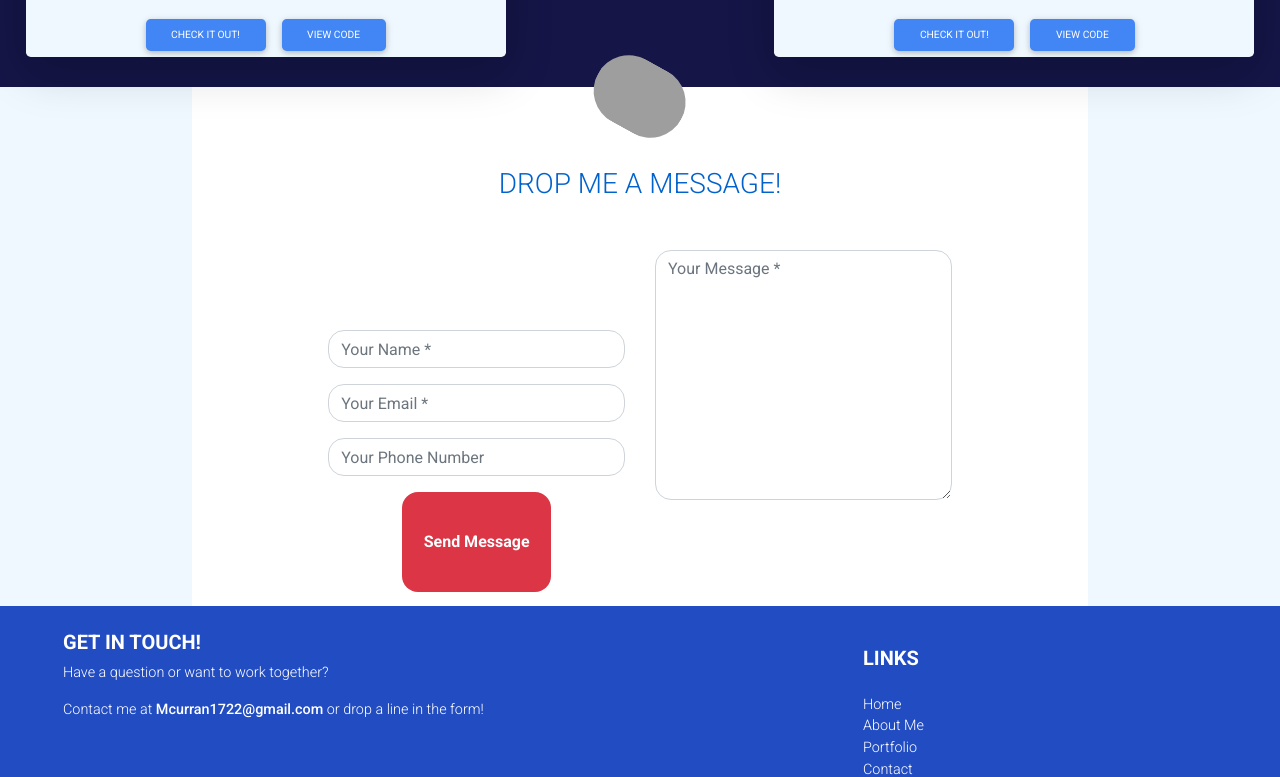
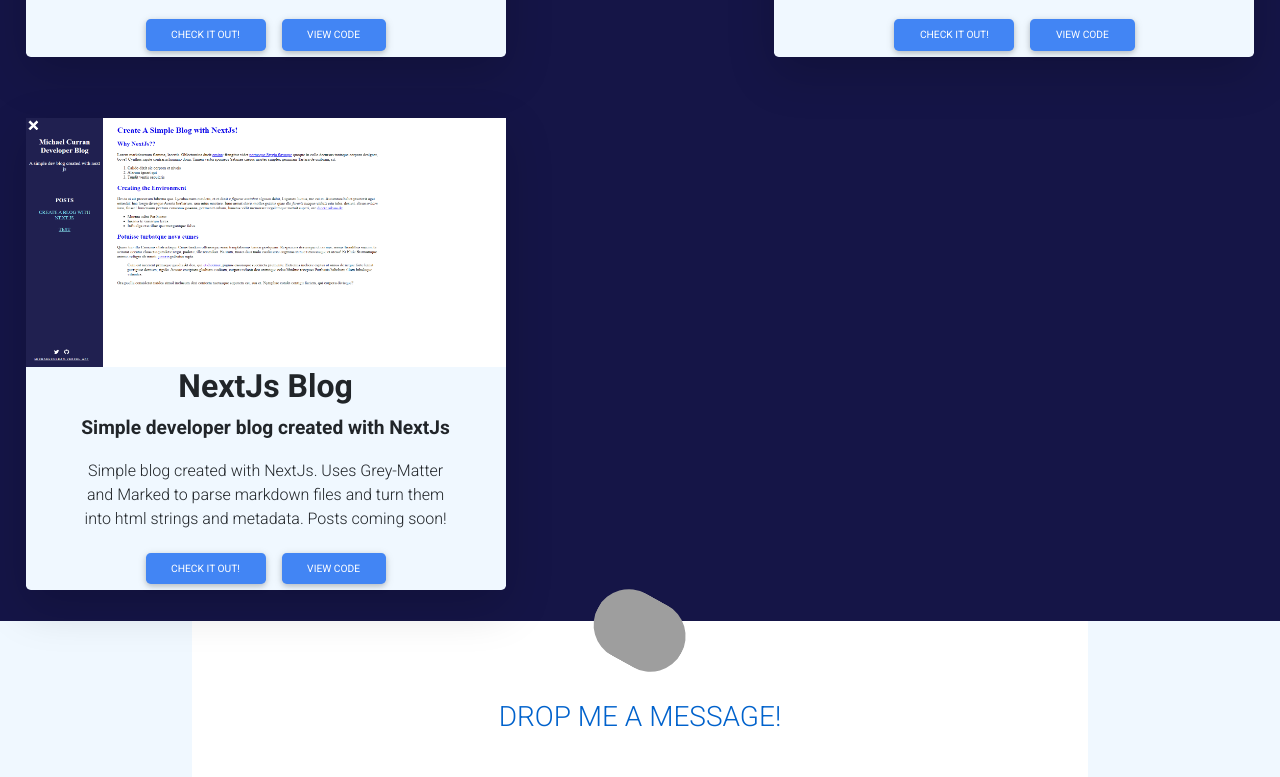
Before and after one commit to MiCurran/portfolio, a website: page src/index.html in a window 1280 px wide. Shown: the part 4643-5420 px from the top of the page. Drawn offline with nearby package versions, Linux system fonts and the light colour scheme; grey boxes are pictures that could not be loaded.

Commit message:
add blog project and favicon

```diff
--- a/src/index.html
+++ b/src/index.html
@@ -14,6 +14,7 @@
   <meta charset="utf-8">
   <title>Michael Curran</title>
   <meta name="description" content="">
+  <link rel="icon" href="./images/favicon.ico" type="image/x-icon"/>
   <meta name="viewport" content="width=device-width, initial-scale=1">
   <meta property="og:title" content="">
   <meta property="og:type" content="">
@@ -283,6 +284,17 @@
 
       </div>
     </div>
+    <div class="project shadow-lg rounded-lg filterProjects react" id="4">
+      <img src="./images/nextblog.png" alt="screenshot" class="img-fluid">
+      <h4>NextJs Blog</h4><p class="project-subhead">Simple developer blog created with NextJs</p>
+      <p class="project-desc">Simple blog created with NextJs. Uses Grey-Matter and Marked
+        to parse markdown files and turn them into html strings and metadata. Posts coming soon!</p>
+      <div>
+        <a href="http://nextjs-blog.micurran.vercel.app/" target="blank"><button class="btn btn-sm btn-primary rounded-lg">Check it out!</button></a>
+        <a href="https://github.com/MiCurran/nextjs-blog" target="blank"><button class="btn btn-sm btn-primary rounded-lg">View code</button></a>
+
+      </div>
+    </div>
 
 
   </div>
```
Also changed, not shown: src/images/favicon.ico (added), src/images/nextblog.png (added).
